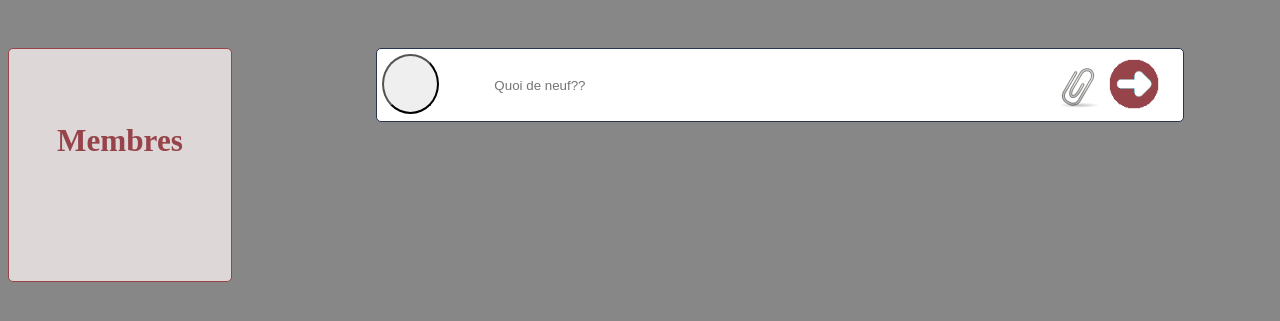
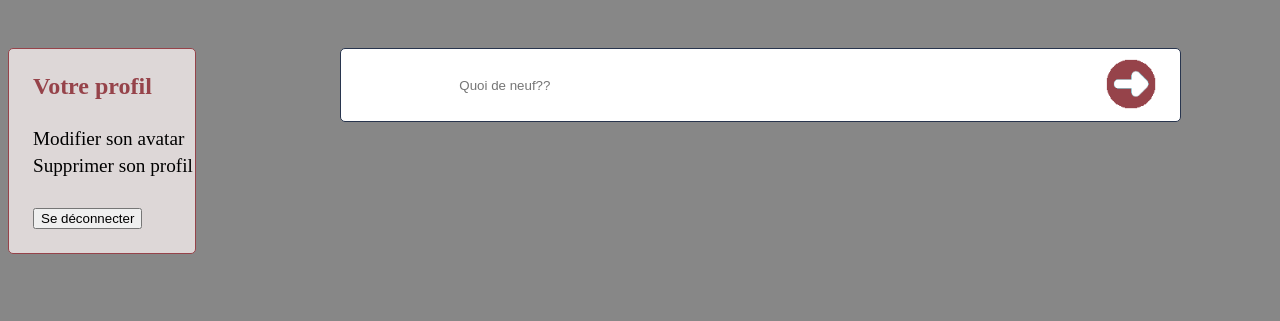
Before and after one commit to Chaplin16/RamosAurore_7_21032021, a website: page RamosAurore_7_21032021/Frontend/pageTchats.html in a window 1280 px wide. Shown: the part 135-456 px from the top of the page. Drawn offline with Linux system fonts and the light colour scheme; no server answers.

Commit message:
suppression du fichiers images dans tchat et modification pour avoir avatar en photo

```diff
--- a/RamosAurore_7_21032021/Frontend/js/indexMember.js
+++ b/RamosAurore_7_21032021/Frontend/js/indexMember.js
@@ -23,7 +23,6 @@ btnSubmitMember.addEventListener("click", function (event) { // envoie du formul
             .then(function (json) {
                 let user = new User(json.user);
                 user.save(json.token);
-            //ouverture de la page de confirmation ave les parametres dans l url
 
             window.location.assign("pageTchats.html")
             }).catch(function (err) {
--- a/RamosAurore_7_21032021/Frontend/js/indexNewUser.js
+++ b/RamosAurore_7_21032021/Frontend/js/indexNewUser.js
@@ -9,8 +9,7 @@ btnSubmitNewUser.addEventListener("click", function (event) { // envoie du formu
             'username': document.getElementById("username").value,
             'email': document.getElementById("email").value,
             'password': document.getElementById("password").value,
-            'job': document.getElementById("job").value,
-            'avatar': document.getElementById("avatar").value,
+            'job': document.getElementById("job").value
         }
         let sendInfo = JSON.stringify( contact );
         //j'envoie des données au serveur
--- a/RamosAurore_7_21032021/Frontend/js/models/Tchats.js
+++ b/RamosAurore_7_21032021/Frontend/js/models/Tchats.js
@@ -9,7 +9,7 @@ class Tchats {
         this.updatedAt = tchat.updatedAt;
         this.user = tchat.User;
     }
-    display() {
+    displayTchats() {
       return  `<div class="allTchats" id="allTchats">
         <div class="tchatMember">
             <button class="avatarMember">
--- a/RamosAurore_7_21032021/Frontend/js/pageTchats.js
+++ b/RamosAurore_7_21032021/Frontend/js/pageTchats.js
@@ -1,5 +1,5 @@
-
-//avatar et nom deu user connecté
+const info = JSON.parse(sessionStorage.getItem("user"));
+//avatar et nom du user connecté
 const avatarConnect = document.getElementById('avatarConnect');
 const usernameConnect = document.getElementById('usernameConnect');
 
@@ -7,63 +7,17 @@ const usernameConnect = document.getElementById('usernameConnect');
 const allTchatsMembers = document.getElementById('allTchatsMembers');
 const commentsUsers = document.getElementById('commentsUsers')
 
-
-//recuperation de l avatar et du nom du user connecté
-// fetch('http://localhost:3000' + '/' + userId, {
-//     method: "get",
-//     headers: { "Content-Type": "application/json;charset=UTF-8" },
-//     mode: "cors"
-// }) .then(function (response) {
-//     return response.json()
-
-// }).then(function(json) {
-//     let avatar =  json.avatar;
-//     let username = json.username;
-
-//     avatarConnect.innerHTML = ` <p>${avatar}</p> `
-//     usernameConnect.innerHTML =`<span>${username}</span>`
-
-// }) .catch(function(err) {
-//     console.log('Retour info Api problem: ' + err.message);
-// })
-
-//creation d'un tchat du user connecté
-// fetch('http://localhost:3000' + '/chat/', {
-//     method: "post",
-//     headers: { "Content-Type": "application/json;charset=UTF-8" },
-//     mode: "cors"
-// }) .then(function (response) {
-//     return response.json()
-
-// }).then(function(json) {
-//     let content=  json.content;
-//     let attachement = json.attachment;
+// profil de l utilisateur connecté
+const deleteAccount = document.getElementById('deleteAccount')
 
 
+let avatar =  info.avatar;
+let username = info.username;
 
-// }) .catch(function(err) {
-//     console.log('Retour info Api problem: ' + err.message);
-// })
+avatarConnect.innerHTML = ` <img  class="avatarSize" src="${avatar}"/> `
+usernameConnect.innerHTML =`<span>${username}</span>`
 
-
-
-
-
-// function showComments(comment)
-// {
-//     commentsUsers.innerHTML +=
-//         `<p>Commentaires</p>
-//         <button class="avatarComment" id="avatarConnect">
-//             <p>${avatar}</p>
-//         </button>
-//         <p id="usernameConnect" class="usernameConnect">${username}</p>
-//         <label for="commentUser">${comment}</label>
-//         <input class="commentUserConnect" type="texterea" name="commentUser" id="commentUserConnect"/>
-//         <img class="commentSend" src="images/fleche.png">`
-// }
-
-
-
+//faire apparaitre tous les tchats
 fetch('http://localhost:3000' + '/tchat/getAll', {
     method: "get",
     headers: { "Content-Type": "application/json;charset=UTF-8" },
@@ -74,9 +28,19 @@ fetch('http://localhost:3000' + '/tchat/getAll', {
     .then(function(listTchats) {
         for (let message of listTchats) {
             let tchat = new Tchats(message);
-            allTchatsMembers.innerHTML += tchat.display();
+            allTchatsMembers.innerHTML += tchat.displayTchats();
         }
     })
     .catch(function(err) { //le retour en cas de non connection au serveur
         console.log('Fetch problem: ' + err.message);
     })
+
+
+// fetch('http://localhost:3000' + '/:id/avatar/update', {
+//     method: "put",
+//     headers: { "Content-Type": "application/json;charset=UTF-8" },
+//     mode: "cors"
+// })  .then(function(response) {
+//         return response.json();
+//     })
+//     .then(function(changeAvatar))
--- a/RamosAurore_7_21032021/Frontend/pageTchats.html
+++ b/RamosAurore_7_21032021/Frontend/pageTchats.html
@@ -14,19 +14,25 @@
                 <img src="images/groupomania_logo_150.png" alt="logo de groupomania">
             </p>
             <h1>Groupomania</h1>
-        </header>
+       </header>
         <main class="containerTchatsAndUsers">
-            <section class= "members">
-                <h2>Membres</h2>
-                <div class="allMembers" id="allMembers">
-                    <!--HTML integré dans le js-->
+            <section class= "yourProfil">
+                <h2>Votre profil</h2>
+                <p>
+                    <a class="updateAvatar" href="#">Modifier son avatar</a>
+                    <a class="deleteAccount" id="deleteAccount" href="#">Supprimer son profil</a>
+                </p>
+                <div class="disconnect">
+                    <a href="index.html">
+                        <input type="submit" value="Se déconnecter">
+                    </a>
                 </div>
             </section>
             <section class="post">
                 <div class="tchatUserConnect" id="tchatUserConnect"> <!--partie HTML importée en pageTchats.js -->
-                    <button class="avatarConnect" id="avatarConnect">
+                    <p class="avatarConnect" id="avatarConnect">
                      <!--variable de l lavatar en js -->
-                    </button>
+                    </p>
                     <p id=usernameConnect class="usernameConnect"></p>
                     <label for="userConnect"></label>
                     <input class="inputTchatUserConnect"
@@ -36,7 +42,7 @@
                             placeholder="Quoi de neuf??"
                     />
                         <!--<a href="#" dowload="${tchat.attachment}>-->
-                    <img class="linkImage" src="images/trombone_50.png"/>
+                   <!--<img class="linkImage" src="images/trombone_50.png"/>-->
 
                     <img class="linkSend" src="images/fleche_rouge.png">
                     <!--<input type=submit id="btnTchat" class="linkSend" data-id="${tchat.id}" data-content="${tchat.content} data-image="${tchat.attachment}" data-name="${tchat.userId}" data-create="${tchat.createAt}" data-update="${tchat.updatedAt}">-->
--- a/RamosAurore_7_21032021/Frontend/screen.css
+++ b/RamosAurore_7_21032021/Frontend/screen.css
@@ -42,7 +42,8 @@ h1{
 
 h2{
     color:var(--rouge);
-    font-size: 1.3rem;
+    font-size: 1rem;
+    margin:1rem;
 }
 
 .input_formulaire {
@@ -132,10 +133,20 @@ footer a:hover{
     column-gap: 6rem;
     width: 100%;
 }
+.disconnect{
+    margin-left: 1rem;
+    margin-bottom:1rem;
 
+}
+
+.updateAvatar,
+.deleteAccount {
+    font-size: 0.8rem;
+    margin-left: 1rem;
+}
 .tchatUserConnect,
 .tchatsMembersAndComments,
-.allMembers{
+.profil{
     display: flex;
     column-gap: 2%;
     margin-bottom: 2rem;
@@ -193,6 +204,9 @@ footer a:hover{
     margin:5px;
 }
 
+.avatarSize {
+    max-width: 60px;
+}
 .avatarComment{
     border-radius: 50%;
     width: 40px;
@@ -200,9 +214,9 @@ footer a:hover{
     margin: 0px 10px;
 }
 
-.members{
+.yourProfil{
     background-color: rgb(221, 215, 215);
-    padding:2rem;
+    width: 20%;
     border: 1px var(--rouge) solid;
     border-radius: 5px;
 }
```
Also changed, not shown: RamosAurore_7_21032021/Frontend/index.html (+1 -1 lines), RamosAurore_7_21032021/Frontend/images/icon_deconnect.png (added).
